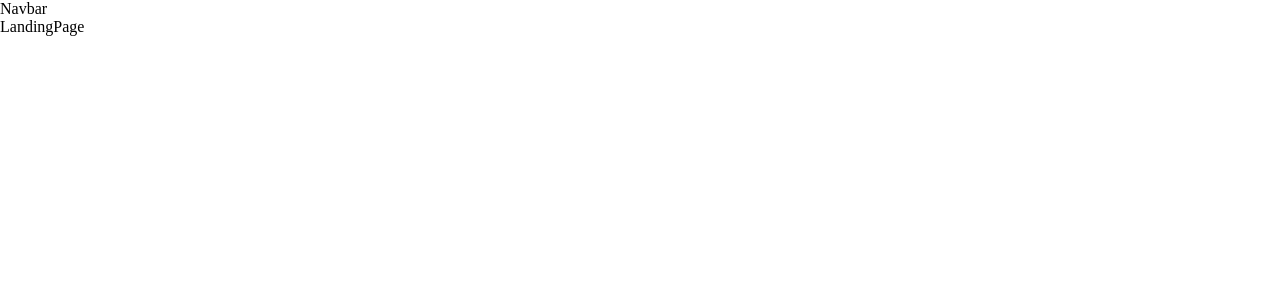
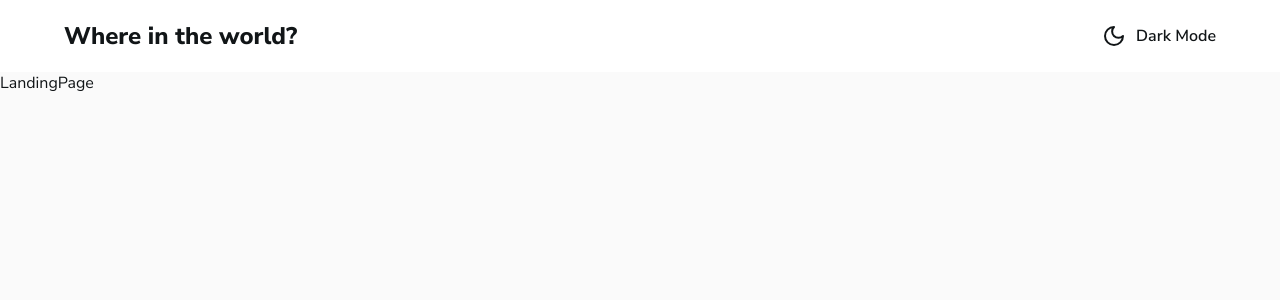
Before and after one commit to thunderer007/Country-Finder, a React (Vite) app: page / in a window 1280 px wide. Shown: the top 300 px of the page. Built offline with nearby package versions, Linux system fonts and the light colour scheme.

Commit message:
Added theme toggler functionality

```diff
--- a/src/App.css
+++ b/src/App.css
@@ -1,4 +1,51 @@
+@import url("https://fonts.googleapis.com/css2?family=Nunito+Sans:ital,opsz,wght@0,6..12,200..1000;1,6..12,200..1000&display=swap");
+
+:root {
+  /* DARK MODE */
+  --dark-blue: hsl(209, 23%, 22%);
+  --very-dark-mode: hsl(207, 26%, 17%);
+  /* LIGHT MODE */
+  --very-dark-blue-light: hsl(200, 15%, 8%);
+  --dark-gray: hsl(0, 0%, 52%);
+  --very-light-gray: hsl(0, 0%, 98%);
+  /* Dark Mode Text & Light Mode Elements */
+  --white: hsl(0, 0%, 100%);
+}
+
 * {
   padding: 0;
   margin: 0;
+  box-sizing: border-box;
 }
+.dark-theme {
+  color: var(--white);
+  background-color: var(--very-dark-mode);
+}
+body {
+  color: var(--very-dark-blue-light);
+  background-color: var(--very-light-gray);
+  font-family: "Nunito Sans", serif;
+}
+.nav-container {
+  width: 90vw;
+  max-width: 1200px;
+  margin: 0 auto;
+
+  display: flex;
+  justify-content: space-between;
+  align-items: center;
+  padding: 20px 0;
+}
+.nav-container h2 {
+  font-weight: 800;
+}
+.theme-container {
+  cursor: pointer;
+}
+.theme-container p {
+  display: flex;
+  justify-content: space-between;
+  align-items: center;
+  gap: 10px;
+  font-weight: 600;
+}
--- a/src/components/Navbar.jsx
+++ b/src/components/Navbar.jsx
@@ -1,5 +1,41 @@
+import { MoonIcon, SunIcon } from "lucide-react";
+import { globalThemeContext } from "../context/ThemeContext";
+
 const Navbar = () => {
-  return <div>Navbar</div>;
+  const { toggleTheme, isDarkTheme } = globalThemeContext();
+
+  return (
+    /**
+     * style={
+        isDarkTheme ? { backgroundColor: " red" } : { backgroundColor: "green" }
+      }
+     */
+    <nav
+      className="nav"
+      style={
+        isDarkTheme
+          ? { backgroundColor: "hsl(209, 23%, 22%)" }
+          : { backgroundColor: "hsl(0, 0%, 100%)" }
+      }
+    >
+      <div className="nav-container">
+        <h2>Where in the world?</h2>
+        <div className="theme-container" onClick={toggleTheme}>
+          {isDarkTheme ? (
+            <p>
+              <SunIcon />
+              <span>Light Mode</span>
+            </p>
+          ) : (
+            <p>
+              <MoonIcon />
+              <span>Dark Mode</span>
+            </p>
+          )}
+        </div>
+      </div>
+    </nav>
+  );
 };
 
 export default Navbar;
--- /dev/null
+++ b/src/context/ThemeContext.jsx
@@ -0,0 +1,22 @@
+import { createContext, useContext, useState } from "react";
+
+const AppContext = createContext();
+
+export const AppProvider = ({ children }) => {
+  const [isDarkTheme, setIsDarkTheme] = useState(false);
+
+  const toggleTheme = () => {
+    const newDarkTheme = !isDarkTheme;
+    setIsDarkTheme(newDarkTheme);
+    const body = document.querySelector("body");
+    body.classList.toggle("dark-theme", newDarkTheme);
+  };
+
+  return (
+    <AppContext.Provider value={{ toggleTheme, isDarkTheme }}>
+      {children}
+    </AppContext.Provider>
+  );
+};
+
+export const globalThemeContext = () => useContext(AppContext);
--- a/src/main.jsx
+++ b/src/main.jsx
@@ -2,9 +2,12 @@ import { StrictMode } from "react";
 import { createRoot } from "react-dom/client";
 
 import App from "./App.jsx";
+import { AppProvider } from "./context/ThemeContext.jsx";
 
 createRoot(document.getElementById("root")).render(
   <StrictMode>
-    <App />
+    <AppProvider>
+      <App />
+    </AppProvider>
   </StrictMode>
 );
```
